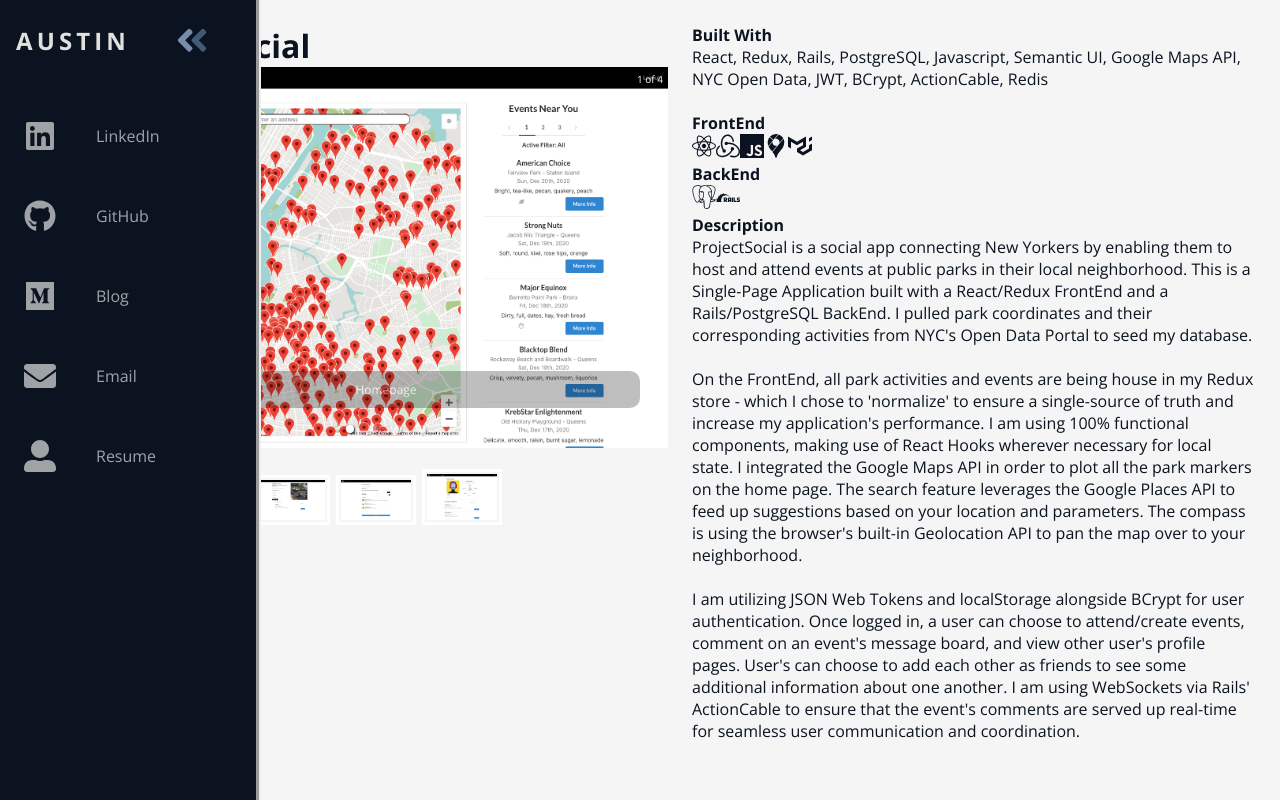
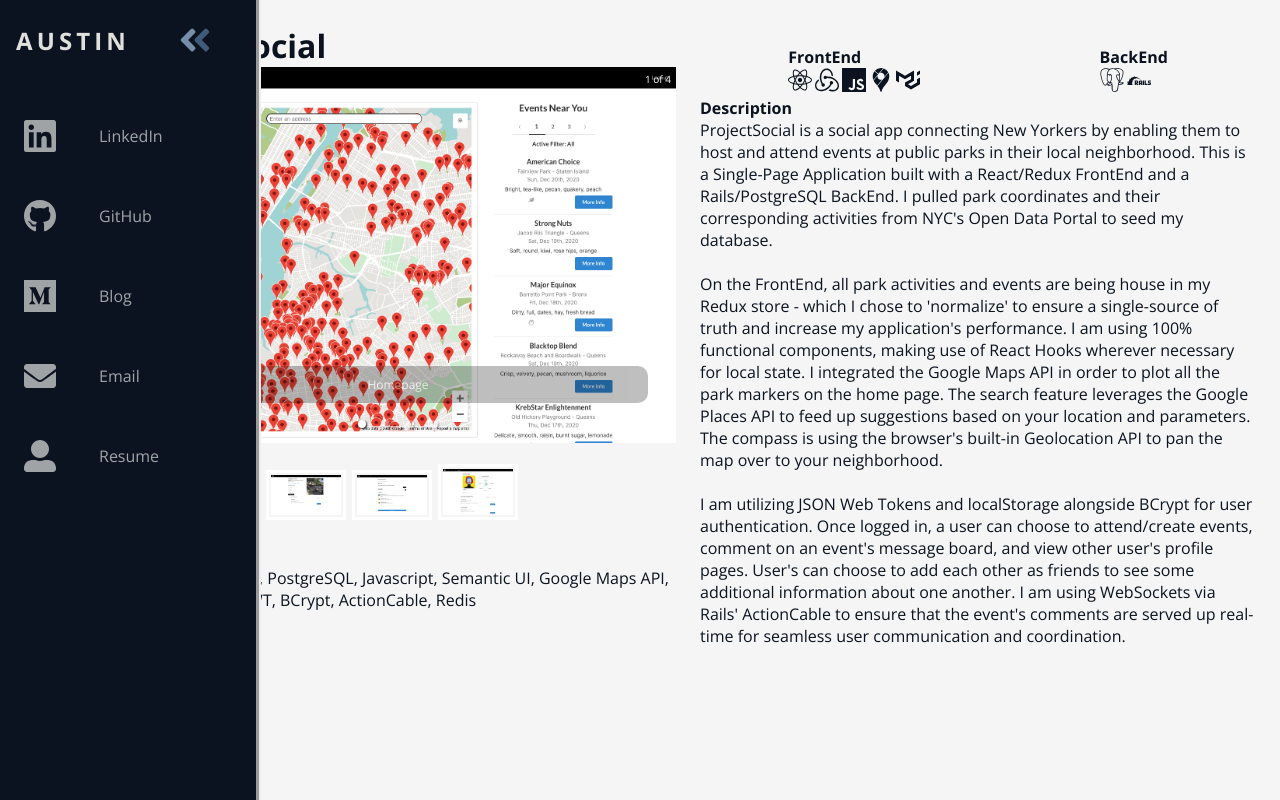
Before and after one commit to austbuhl/portfolio, a React (Create React App) app: page /projects/1 in a window 1280 px wide. Built offline with nearby package versions, Linux system fonts and the light colour scheme.

Commit message:
Card styling

```diff
--- a/src/components/ProjectCards.jsx
+++ b/src/components/ProjectCards.jsx
@@ -5,29 +5,32 @@
 import { makeStyles } from '@material-ui/core/styles'
 import { animationTwo, transition } from '../animations/index'
 import Card from '@material-ui/core/Card'
-import CardHeader from '@material-ui/core/CardHeader'
+import Divider from '@material-ui/core/Divider'
 import CardMedia from '@material-ui/core/CardMedia'
 import CardContent from '@material-ui/core/CardContent'
 import CardActions from '@material-ui/core/CardActions'
 import IconButton from '@material-ui/core/IconButton'
 import Typography from '@material-ui/core/Typography'
 import GitHubIcon from '@material-ui/icons/GitHub'
-import MoreVertIcon from '@material-ui/icons/MoreVert'
 import WebIcon from '@material-ui/icons/Web'
 
 const useStyles = makeStyles((theme) => ({
-  root: {
-    maxWidth: 345
-  },
   media: {
     height: 0,
     paddingTop: '56.25%' // 16:9
+  },
+  newCard: {
+    boxShadow: '5px 5px 5px #0a131f',
+    border: '0.5px solid #0a131f',
+    borderRadius: 10,
+    maxWidth: 345
+  },
+  title: {
+    fontSize: 25
   }
 }))
 
 export const ProjectCards = ({ projects }) => {
-  const [isOpen, setIsOpen] = useState(false)
-  const toggleOpen = () => setIsOpen(!isOpen)
   const classes = useStyles()
 
   const renderCards = () => {
@@ -54,25 +57,21 @@
     >
       {renderCards()}
       <NavLink to='/projects/1' style={{ textDecoration: 'none' }}>
-        <Card className={classes.root}>
-          <CardHeader
-            action={
-              <IconButton aria-label='settings'>
-                <MoreVertIcon />
-              </IconButton>
-            }
-            title='ProjectSocial'
-          />
+        <Card className={classes.newCard}>
+          {/* <CardHeader title='ProjectSocial' className={classes.title} /> */}
           <CardMedia
             className={classes.media}
-            image='/ProjectSocial.png'
+            image='/PS/ProjectSocialHome.png'
             title='ProjectSocial'
           />
           <CardContent>
+            <Divider />
+            <Typography variant='h5' component='h2'>
+              ProjectSocial
+            </Typography>
+
             <Typography variant='body2' color='textSecondary' component='p'>
-              This impressive paella is a perfect party dish and a fun meal to
-              cook together with your guests. Add 1 cup of frozen peas along
-              with the mussels, if you like.
+              One sentence description..... or just the tech used?
             </Typography>
           </CardContent>
           <CardActions disableSpacing>
--- a/src/components/ProjectDetail.css
+++ b/src/components/ProjectDetail.css
@@ -15,6 +15,12 @@
 
 @media only screen and (min-width: 600px) {
   .project-detail {
-    margin-left: 5rem;
+    margin-left: 6rem;
   }
 }
+
+svg {
+  height: 1.5em;
+  width: 1.5em;
+  padding-right: 3px;
+}
--- a/src/components/ProjectDetail.jsx
+++ b/src/components/ProjectDetail.jsx
@@ -41,21 +41,27 @@
           <Carousel id='image-carousel' dynamicHeight={true} showArrows={true}>
             {renderImages()}
           </Carousel>
+          <h4>Built With</h4>
+          <p>{project.stack}</p>
         </Grid>
 
         <Grid item sm={12} md={6}>
-          <h4>Built With</h4>
-          <p>{project.stack}</p>
           <br />
-          <h4>FrontEnd</h4>
-          <FaReact style={{ height: '1.5em', width: '1.5em' }} />
-          <SiRedux style={{ height: '1.5em', width: '1.5em' }} />
-          <SiJavascript style={{ height: '1.5em', width: '1.5em' }} />
-          <SiGooglemaps style={{ height: '1.5em', width: '1.5em' }} />
-          <SiMaterialUi style={{ height: '1.5em', width: '1.5em' }} />
-          <h4>BackEnd</h4>
-          <SiPostgresql style={{ height: '1.5em', width: '1.5em' }} />
-          <SiRails style={{ height: '1.5em', width: '1.5em' }} />
+          <div style={{ display: 'flex', justifyContent: 'space-around' }}>
+            <div>
+              <h4>FrontEnd</h4>
+              <FaReact />
+              <SiRedux />
+              <SiJavascript />
+              <SiGooglemaps />
+              <SiMaterialUi />
+            </div>
+            <div>
+              <h4>BackEnd</h4>
+              <SiPostgresql />
+              <SiRails />
+            </div>
+          </div>
           <h4>Description</h4>
           <div dangerouslySetInnerHTML={{ __html: project.description }}></div>
         </Grid>
```
Also changed, not shown: 1 other file (tests, documents, lock files or other folders).
